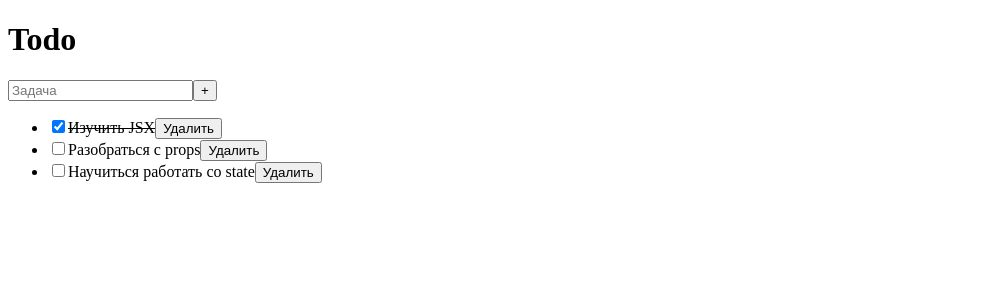
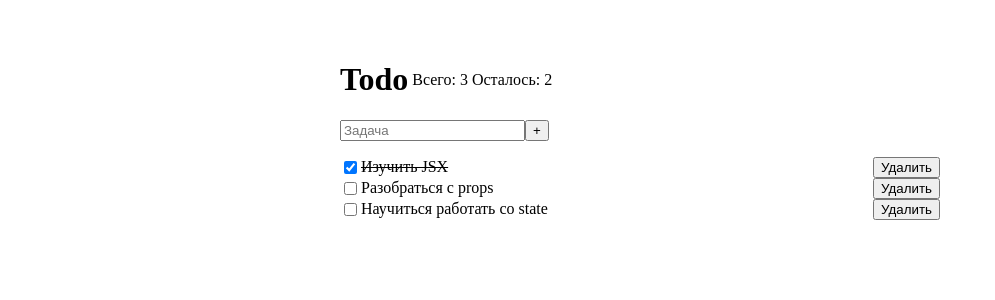
Before and after one commit to Sqaz33/react, a React (Vite) app in the folder react/: page / in a window 1280 px wide. Shown: the top 300 px of the page, without its empty margins (0-995 px from the left). Built offline with nearby package versions, Linux system fonts and the light colour scheme.

Commit message:
feat: show derived Todo counters

```diff
--- a/react/src/App.jsx
+++ b/react/src/App.jsx
@@ -35,9 +35,12 @@ function App() {
     )
   }
 
+  const total = todos.length;
+  const remaining = todos.filter(todo => todo.completed === false).length // minimal state
+
   return (
     <main>
-      <TodoHeader/>
+      <TodoHeader total={total} remaining={remaining}/>
       <TodoForm onAddTodo={addTodo}/>
       <TodoList
         todos={todos}
--- a/react/src/TodoHeader.jsx
+++ b/react/src/TodoHeader.jsx
@@ -1,8 +1,10 @@
 
-function TodoHeader() {
+function TodoHeader({total, remaining}) {
   return (
-    <header>
+    <header className="todo-header">
       <h1>Todo</h1>
+      <span>Всего: {total}</span>
+      <span>Осталось: {remaining}</span>
     </header>
   )
 }
--- a/react/src/TodoItem.jsx
+++ b/react/src/TodoItem.jsx
@@ -1,12 +1,12 @@
 function TodoItem({item, onToggleTodo, onDeleteTodo}) {
 	return (
-		<li className={item.completed ? 'completed' : ''}>
+		<li className={(item.completed ? 'todo-item completed' : 'todo-item')}>
 			<input
 				type="checkbox"
 				checked={item.completed}
 				onChange={() => onToggleTodo(item.id)}
 			/>
-			{item.title}
+			<span className="todo-title">{item.title}</span>
 			<button
 				onClick={() => onDeleteTodo(item.id)}
 				type="button"
--- a/react/src/index.css
+++ b/react/src/index.css
@@ -1,3 +1,31 @@
-.completed {
-    text-decoration: line-through;
+main {
+  max-width: 600px;
+  margin: 40px auto;
+  padding: 0 16px;
 }
+
+.todo-header {
+  display: flex;
+  align-items: center;
+  gap: 4px;
+}
+
+.todo-item {
+  display: flex;
+  align-items: center;
+  gap: 1px;
+}
+
+.todo-item.completed .todo-title {
+  text-decoration: line-through;
+}
+
+.todo-item button {
+  margin-left: auto;
+}
+
+ul {
+  margin: 16px 0 0;
+  padding: 0;
+  list-style: none;
+}
```
